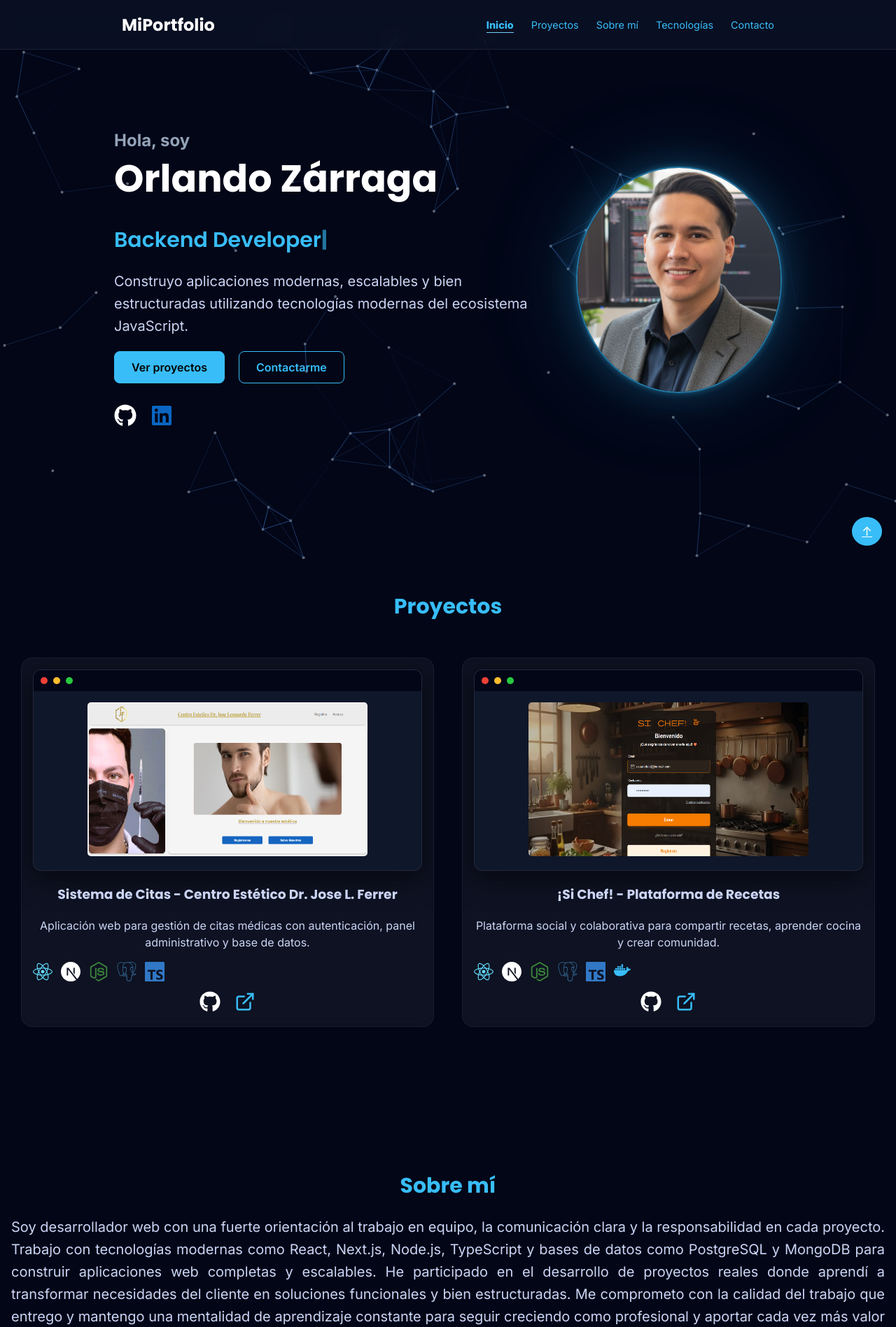
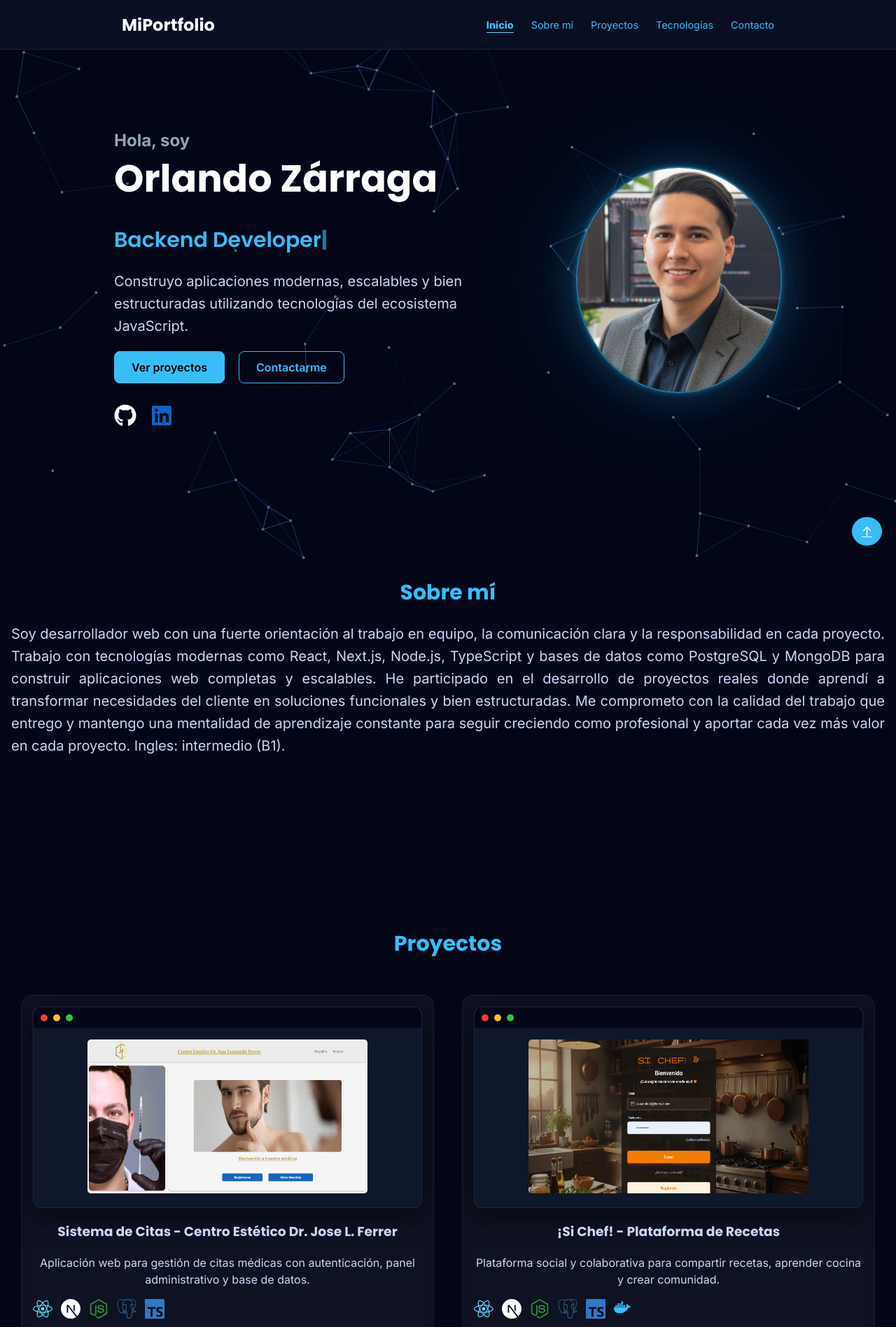
Before and after one commit to Orlando3486/orlando-zarraga-portfolio, a Next.js app in the folder front/: page / in a window 1280 px wide. Shown: the top 1897 px of the page at 70% size. Built offline with nearby package versions, Linux system fonts and the light colour scheme.

Commit message:
ajuste en la estructura de la página principal; se reordenaron los componentes About y Projects, se mejoró la descripción en About y se ajustaron estilos en hero y about

```diff
--- a/front/app/page.tsx
+++ b/front/app/page.tsx
@@ -14,8 +14,8 @@ export default function Home() {
 
       <main>
         <Hero />
+        <About />
         <Projects />
-        <About />
         <Tecnologies />
         <Contact />
       </main>
--- a/front/components/sections/about.tsx
+++ b/front/components/sections/about.tsx
@@ -33,7 +33,7 @@ export default function About() {
         funcionales y bien estructuradas. Me comprometo con la calidad del
         trabajo que entrego y mantengo una mentalidad de aprendizaje constante
         para seguir creciendo como profesional y aportar cada vez más valor en
-        cada proyecto.
+        cada proyecto. Ingles: intermedio (B1).
       </p>
     </section>
   );
--- a/front/components/sections/hero.tsx
+++ b/front/components/sections/hero.tsx
@@ -15,17 +15,13 @@ export default function Hero() {
 
           <h1 className="hero-title">Orlando Zárraga</h1>
 
-          {/* <h2 className="hero-role">
-            Full Stack Developer | Backend Engineer | React Specialist |
-          </h2> */}
-
           <h2 className="hero-role">
             <TypingText />
           </h2>
 
           <p className="hero-description">
             Construyo aplicaciones modernas, escalables y bien estructuradas
-            utilizando tecnologías modernas del ecosistema JavaScript.
+            utilizando tecnologías del ecosistema JavaScript.
           </p>
 
           <div className="hero-buttons">
--- a/front/components/sections/navbar.tsx
+++ b/front/components/sections/navbar.tsx
@@ -52,18 +52,18 @@ export default function Navbar() {
         </li>
         <li>
           <a
+            href="#about"
+            onClick={() => setMenuOpen(false)}
+            className={activeSection === "about" ? "active-link" : ""}>
+            Sobre mí
+          </a>
+        </li>
+        <li>
+          <a
             href="#projects"
             onClick={() => setMenuOpen(false)}
             className={activeSection === "projects" ? "active-link" : ""}>
             Proyectos
-          </a>
-        </li>
-        <li>
-          <a
-            href="#about"
-            onClick={() => setMenuOpen(false)}
-            className={activeSection === "about" ? "active-link" : ""}>
-            Sobre mí
           </a>
         </li>
         <li>
--- a/front/styles/about.css
+++ b/front/styles/about.css
@@ -8,7 +8,7 @@
 
 .section-about {
   min-height: 30vh;
-  max-width: 1300px;
+  max-width: 1280px;
   margin: auto;
   padding: 5rem 1rem;
 }
--- a/front/styles/hero.css
+++ b/front/styles/hero.css
@@ -80,6 +80,8 @@
 
 .hero-socials {
   display: flex;
+  justify-content: left;
+  flex-direction: row;
   gap: 20px;
   margin-top: 20px;
 }
```
